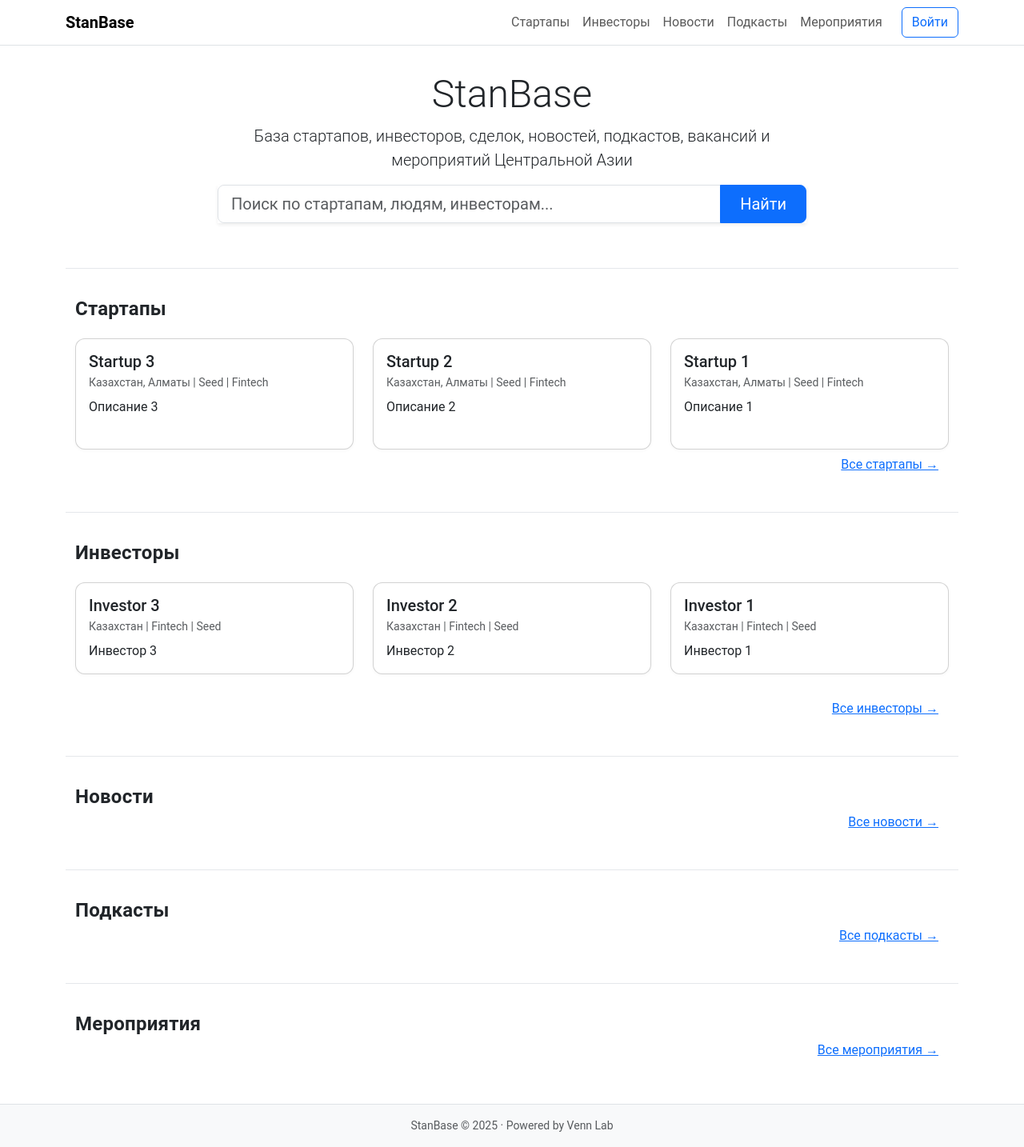
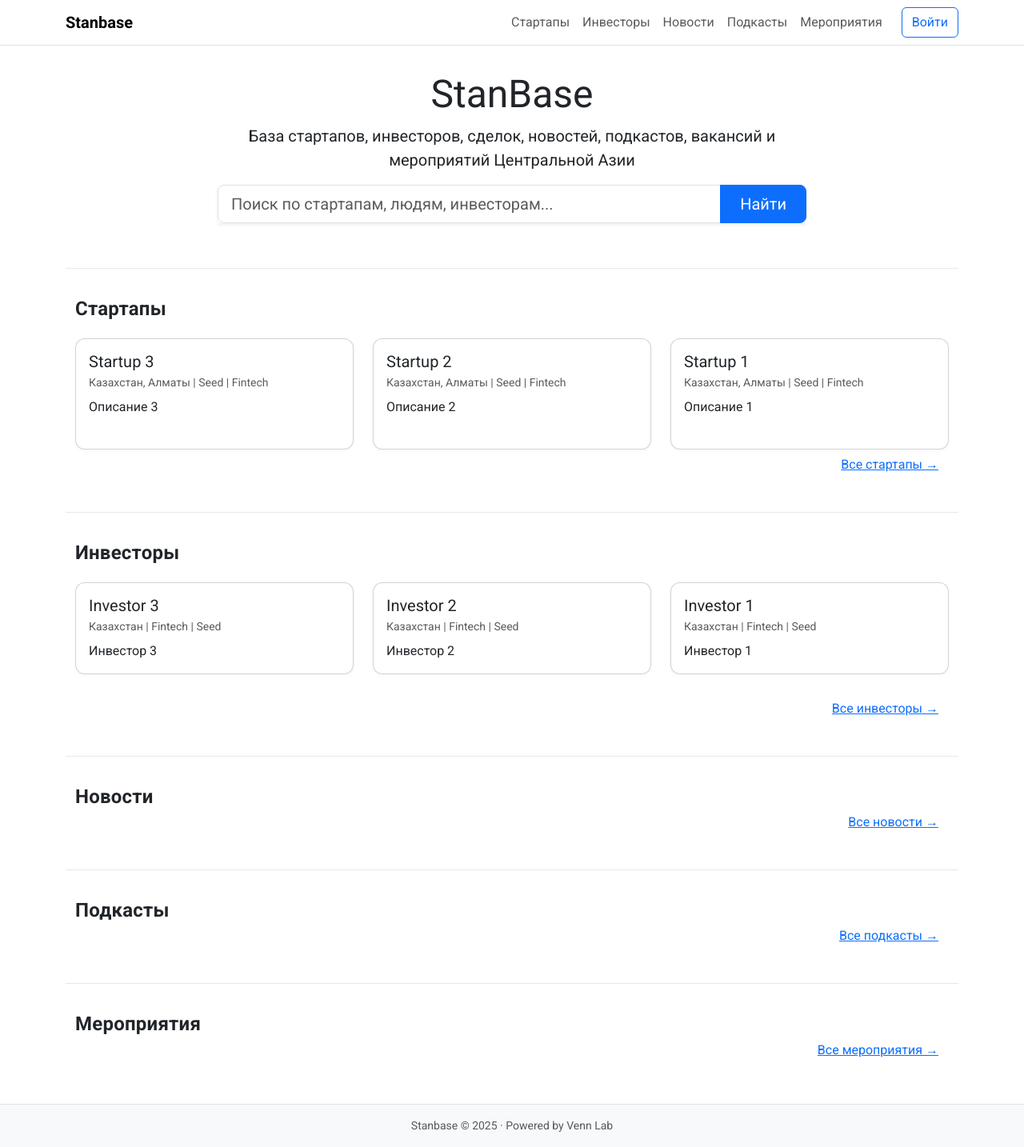
Before and after one commit to umedrahimoff/stanbase, a FastAPI app: page / in a window 1280 px wide. Shown: the whole page at 80% size. Run offline with FastAPI, Linux system fonts and the light colour scheme; parts of the project's set-up code (start-up, migrations or seed data) failed here and were passed over.

Commit message:
Добавлено подключение Roboto через Google Fonts для стандартного шрифта на всех страницах

```diff
--- a/templates/layout.html
+++ b/templates/layout.html
@@ -3,12 +3,12 @@
   <head>
     <meta charset="utf-8">
     <meta name="viewport" content="width=device-width, initial-scale=1">
-    <title>{% block title %}StanBase{% endblock %}</title>
+    <title>{% block title %}Stanbase{% endblock %}</title>
 
     <!-- SEO Meta Tags -->
-    <meta name="description" content="{% block meta_description %}StanBase - ведущая платформа для стартапов и инвесторов Центральной Азии. Найдите инновационные проекты, инвесторов и актуальные новости стартап-экосистемы региона.{% endblock %}">
+    <meta name="description" content="{% block meta_description %}Stanbase - ведущая платформа для стартапов и инвесторов Центральной Азии. Найдите инновационные проекты, инвесторов и актуальные новости стартап-экосистемы региона.{% endblock %}">
     <meta name="keywords" content="{% block meta_keywords %}стартапы, инвесторы, Центральная Азия, венчурные инвестиции, инновации, технологические проекты, Казахстан, Узбекистан, Кыргызстан, Таджикистан, Туркменистан{% endblock %}">
-    <meta name="author" content="StanBase">
+    <meta name="author" content="Stanbase">
     <meta name="robots" content="noindex, nofollow">
 
     <!-- Open Graph Meta Tags -->
@@ -16,7 +16,7 @@
     <meta property="og:description" content="{% block og_description %}{% endblock %}">
     <meta property="og:type" content="website">
     <meta property="og:url" content="{{ request.url }}">
-    <meta property="og:site_name" content="StanBase">
+    <meta property="og:site_name" content="Stanbase">
 
     <!-- Twitter Card Meta Tags -->
     <meta name="twitter:card" content="summary_large_image">
@@ -29,6 +29,7 @@
     <meta name="geo.placename" content="Центральная Азия">
     <link rel="canonical" href="{{ request.url }}">
     <link href="https://cdn.jsdelivr.net/npm/bootstrap@5.3.0/dist/css/bootstrap.min.css" rel="stylesheet">
+    <link href="https://fonts.googleapis.com/css?family=Roboto:400,700&display=swap" rel="stylesheet">
     <style>
       body { background: #fff; font-family: 'Roboto', Arial, sans-serif; }
       .card { border-radius: 12px; box-shadow: 0 1px 4px rgba(0,0,0,0.04); }
@@ -47,7 +48,7 @@
   <body>
     <nav class="navbar navbar-expand-lg navbar-light bg-white border-bottom">
       <div class="container">
-        <a class="navbar-brand fw-bold" href="/">StanBase</a>
+        <a class="navbar-brand fw-bold" href="/">Stanbase</a>
         <button class="navbar-toggler" type="button" data-bs-toggle="collapse" data-bs-target="#mainNavbar" aria-controls="mainNavbar" aria-expanded="false" aria-label="Toggle navigation">
           <span class="navbar-toggler-icon"></span>
         </button>
@@ -218,7 +219,7 @@
     </script>
     <footer class="footer mt-auto py-3 bg-light border-top">
       <div class="container text-center small text-muted">
-        StanBase &copy; 2025 &middot; Powered by Venn Lab
+        Stanbase &copy; 2025 &middot; Powered by Venn Lab
       </div>
     </footer>
     <script src="https://cdn.jsdelivr.net/npm/bootstrap@5.3.0/dist/js/bootstrap.bundle.min.js"></script>
```
